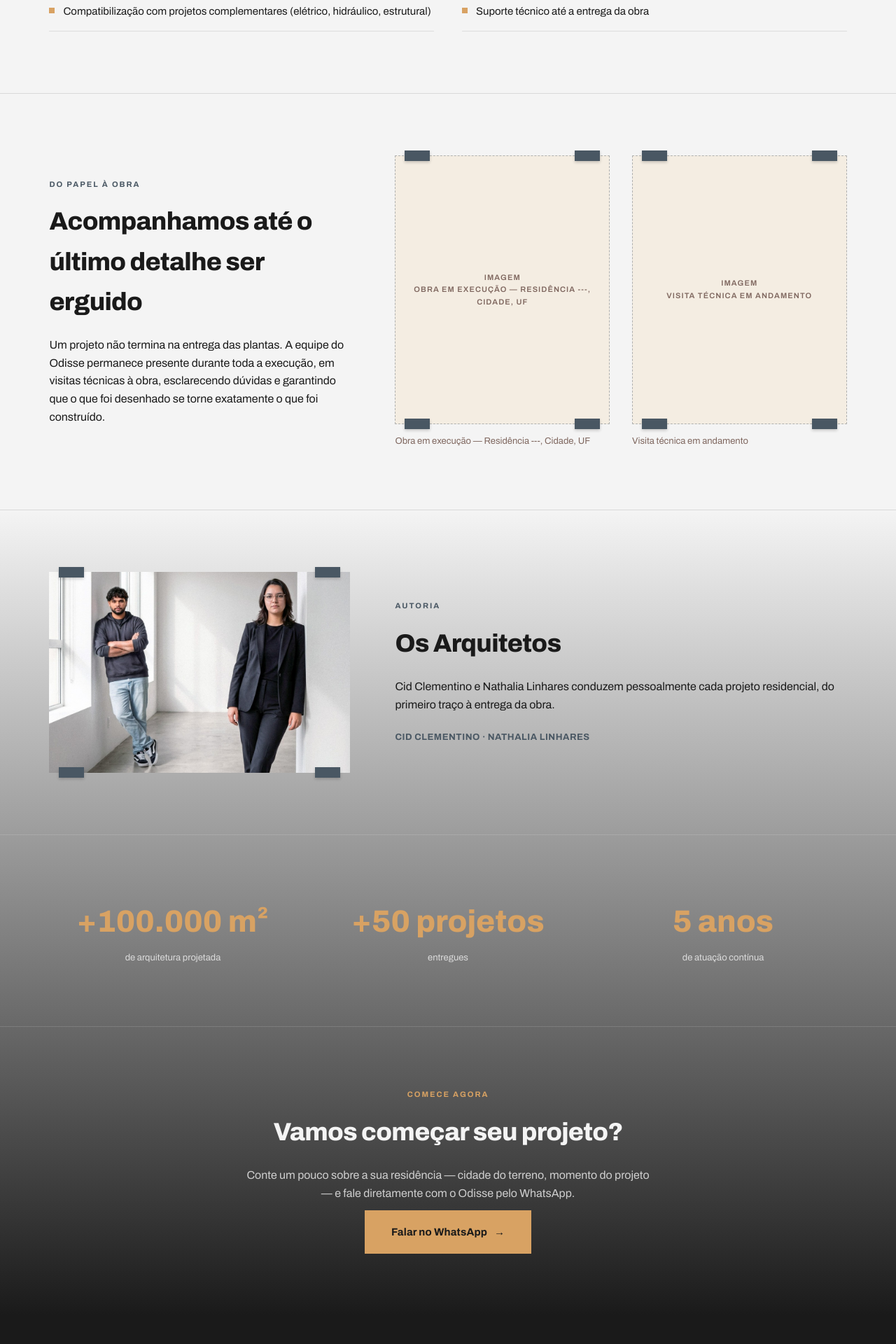
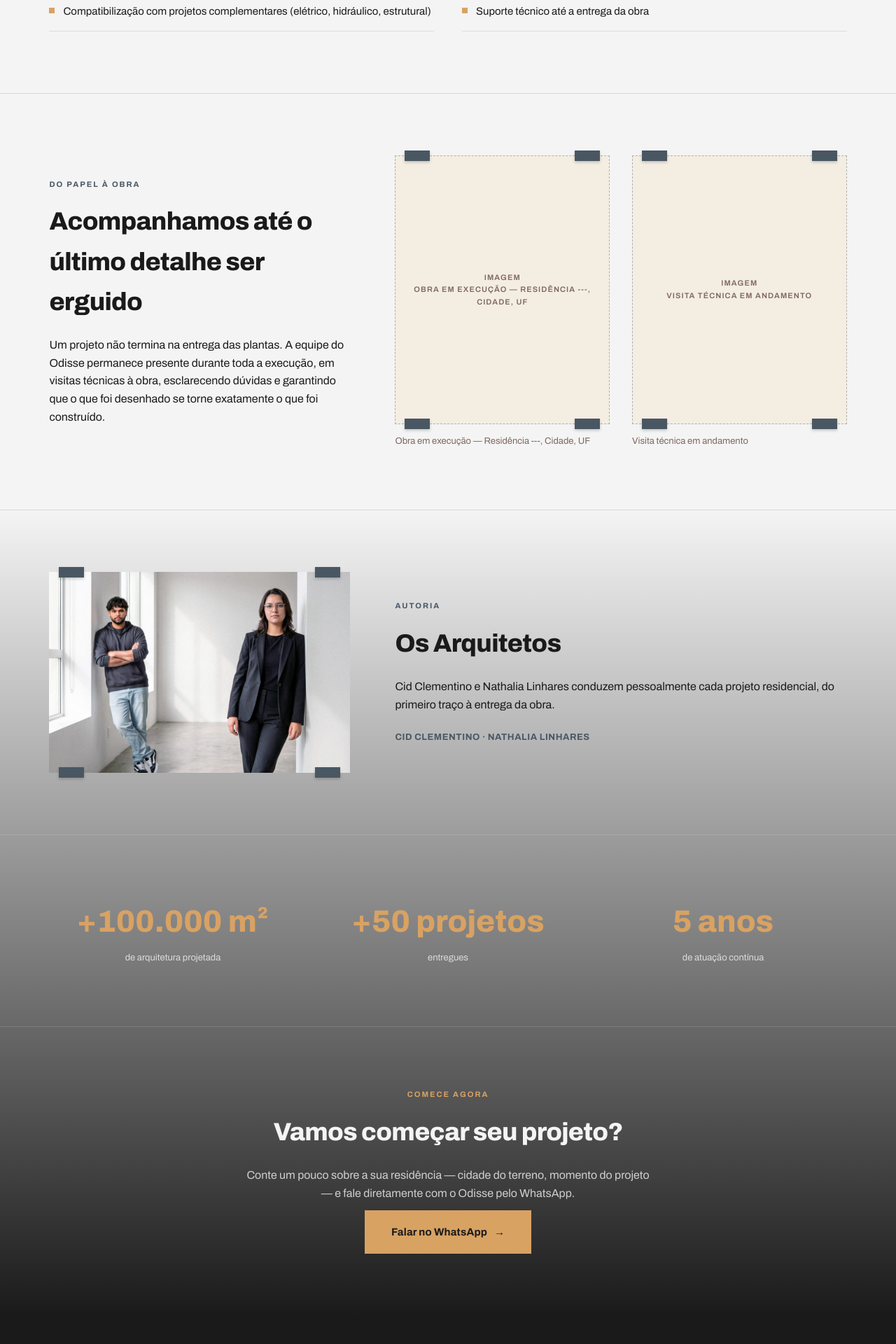
Before and after one commit to cidclementino/projetos-odisse, a Jekyll site: the page built from residencial/index.html, in a window 1280 px wide. Shown: the part 4138-6058 px from the top of the page at 70% size. Built offline with Jekyll 4.4.1, drawn with Linux system fonts in a browser that asks for light colours.

Commit message:
Update residencial_conteudo.yml

```diff
--- a/_data/residencial_conteudo.yml
+++ b/_data/residencial_conteudo.yml
@@ -60,7 +60,7 @@ arquitetos:
   titulo: "Os Arquitetos"
   descricao: "Cid Clementino e Nathalia Linhares conduzem pessoalmente cada projeto residencial, do primeiro traço à entrega da obra."
   nomes: "CID CLEMENTINO · NATHALIA LINHARES"
-  imagem: "odisse-arquitetos-001.jpg"
+  imagem: "odisse-arquitetos-002.jpg"
 
 numeros:
   - valor: "+100.000 m²"
```
